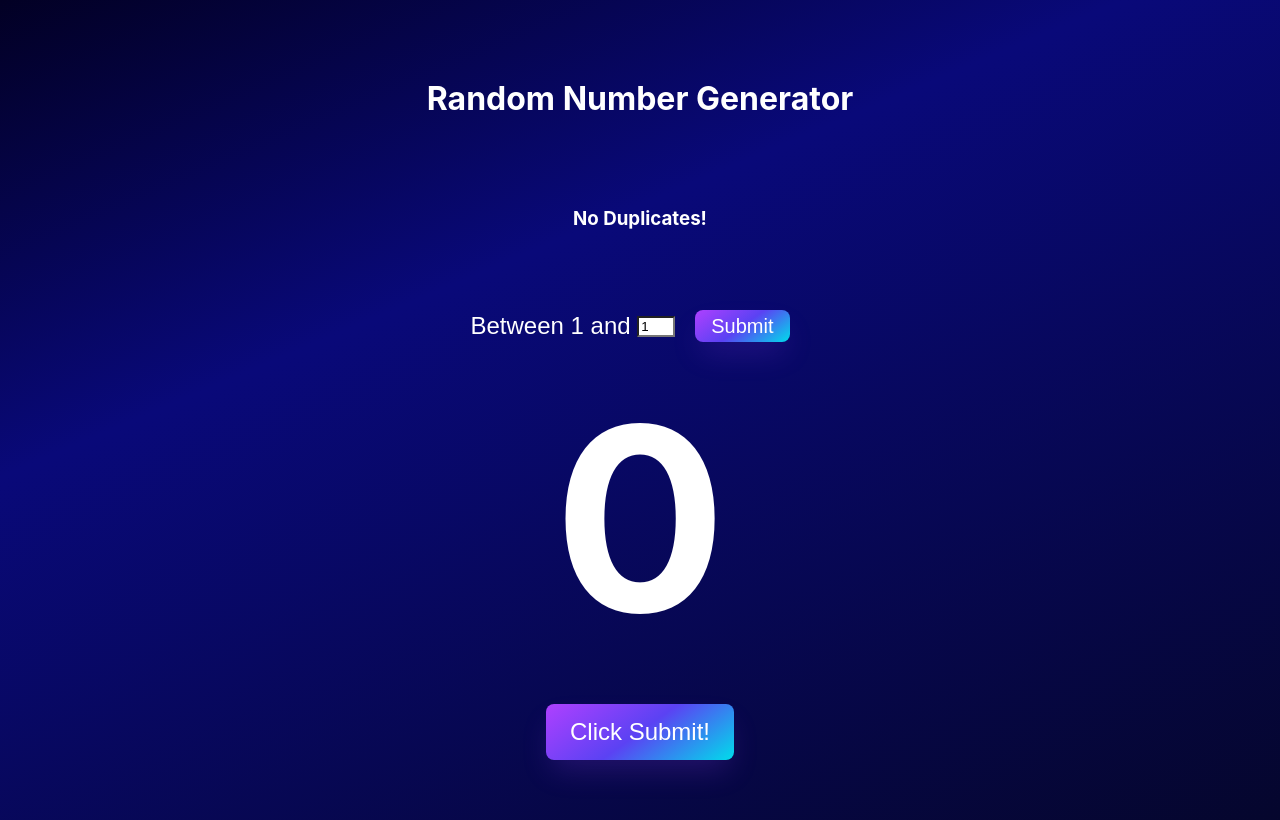
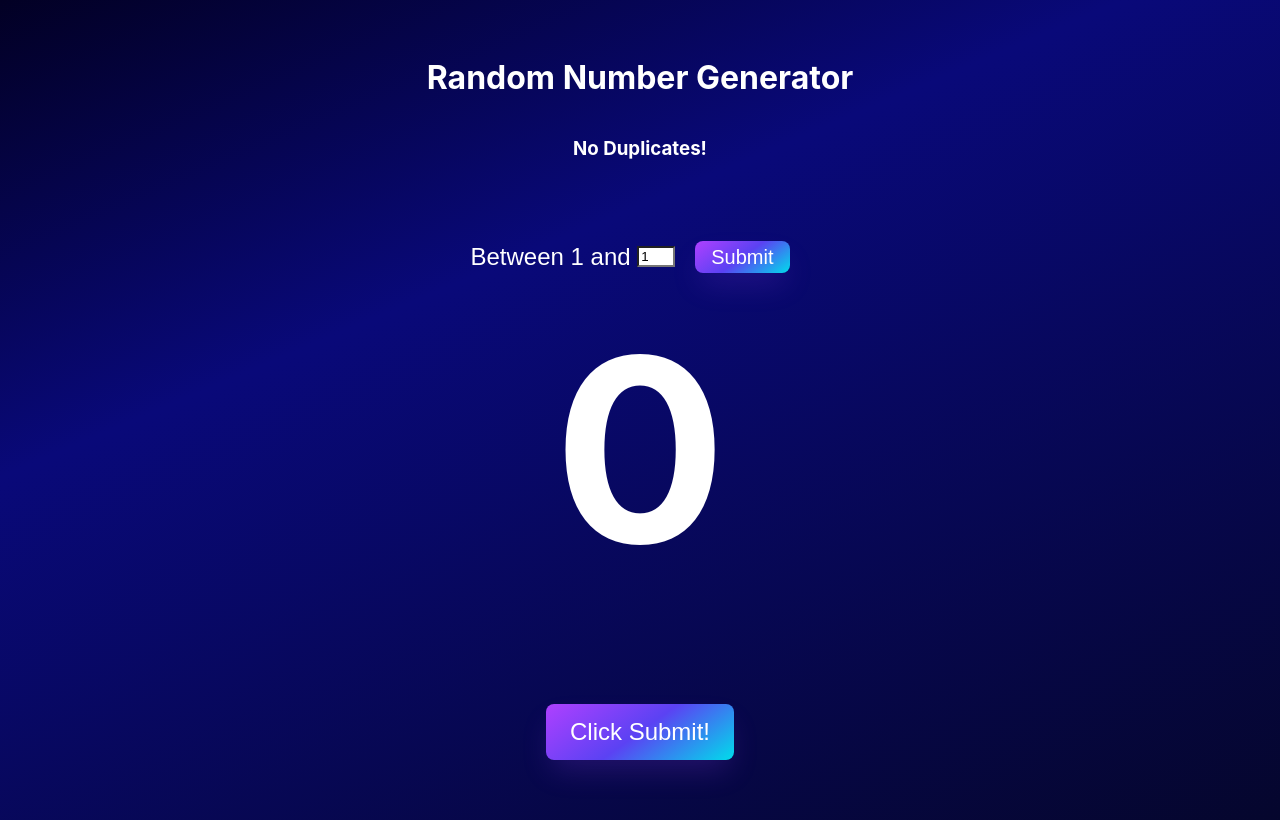
Before and after one commit to RaazKH/personalwebsite, a React (Create React App) app: page / in a window 1280 px wide. Built offline with nearby package versions, Linux system fonts and the light colour scheme.

Commit message:
fix: fixed heading padding

```diff
--- a/src/App.js
+++ b/src/App.js
@@ -80,6 +80,11 @@ const StyledSubmit = styled.button`
   padding: 6px 16px;
 `;
 
+const StyledHeading = styled.h1`
+  margin-top: 0;
+  padding-top: 3rem;
+`;
+
 function App() {
   const [number, setNumber] = useState("1");
 
@@ -135,7 +140,7 @@ function App() {
 
   return (
     <Container>
-      <h1 style={{ margintop: 0, padding: 48 }}>Random Number Generator</h1>
+      <StyledHeading>Random Number Generator</StyledHeading>
       <h3>No Duplicates!</h3>
       <FlexContainer>
         <p>Between 1 and&nbsp;</p>
```
